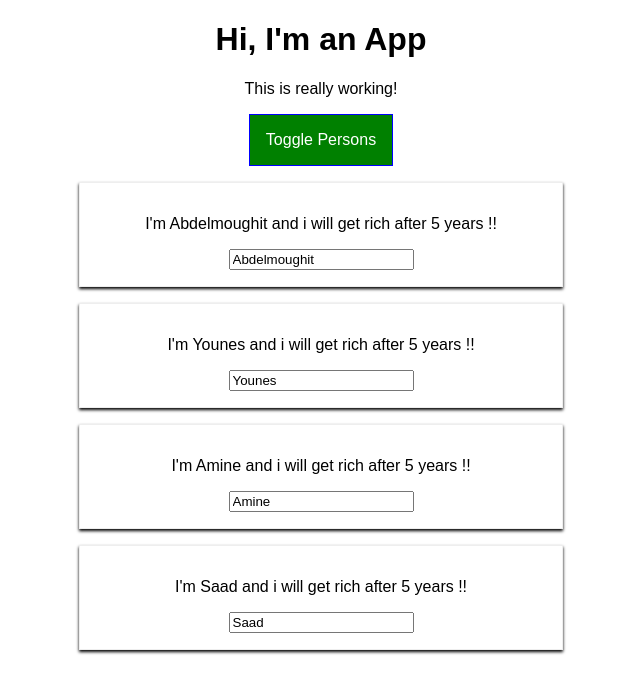
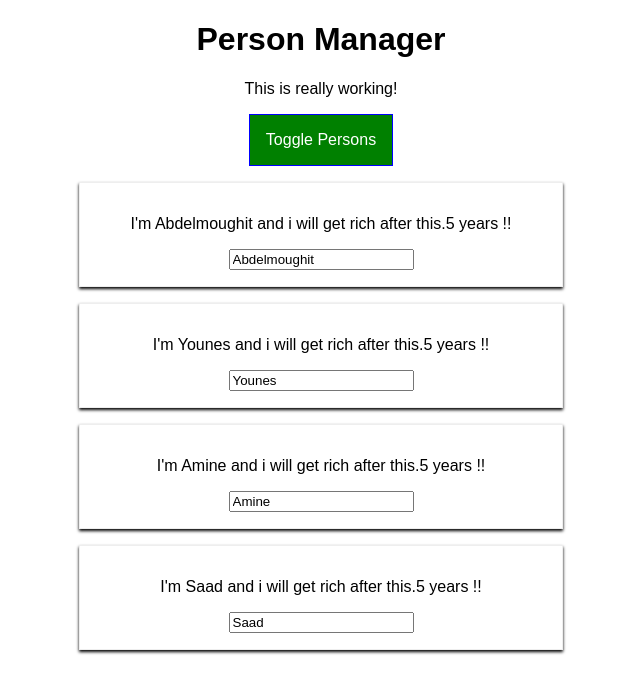
Before and after one commit to abrab93/react-formation, a React app: page / in a window 1280 px wide. Both pictures are taken after a click on the button "Toggle Persons". Shown: the top 694 px of the page, without its empty margins (319-959 px from the left). Built offline with nearby package versions, Linux system fonts and the light colour scheme.

Commit message:
components lifecycle

```diff
--- a/src/components/Cockpit/Cockpit.js
+++ b/src/components/Cockpit/Cockpit.js
@@ -21,7 +21,7 @@
 
     return (
         <div>
-            <h1>Hi, I'm an App</h1>
+            <h1>{props.appTitle}</h1>
             <p className={assinedClasses.join(' ')} >This is really working!</p>
             <button
                 className={btnClass}
--- a/src/components/Persons/Person/Person.js
+++ b/src/components/Persons/Person/Person.js
@@ -1,18 +1,21 @@
-import React from 'react';
+import React, {Component} from 'react';
 // import Radium from 'radium';
 
 import classes from './Person.css';
 
-const person = (props) => {
+class Person extends Component {
 
-    return (
-        <div className={classes.Person}>
-            <p onClick={props.click}>I'm {props.name} and i will get rich after {props.years} years !!</p>
-            <p>{props.children}</p>
-            <input type='text' onChange={props.changed} value={props.name}></input>
-        </div>
-    )
+    render(){
+    console.log('[Pers on.js] rendering...');
+        return (
+            <div className={classes.Person}>
+                <p onClick={this.props.click}>I'm {this.props.name} and i will get rich after this.{this.props.years} years !!</p>
+                <p>{this.props.children}</p>
+                <input  type='text' onChange={this.props.changed} value={this.props.name}></input>
+            </div>
+        )
+    }
 }
 
 // export default Radium(person);
-export default person;
+export default Person;
--- a/src/components/Persons/Persons.js
+++ b/src/components/Persons/Persons.js
@@ -1,13 +1,39 @@
-import React from 'react';
+import React ,{Component} from 'react';
 import Person from './Person/Person';
 
-const persons = (props) => props.persons.map((person, index) => {
-            return <Person
-                click={props.clicked.bind(this, index)}
-                name={person.name}
-                years={person.years}
-                key={person.id}
-                changed={(event) => props.changed(event, person.id)} />
-          });
+class Persons extends Component{
 
-export default persons;
+/*static getDerivedStateFromProps(props, state){
+    console.log('[Persons.js] getDerivedStateFromProps');
+    return state;
+}*/
+
+shouldComponentUpdate(nextProps, nestState){
+    console.log('[Persons.js] shouldComponentUpdate');
+    return true;
+}
+
+getSnapshotBeforeUpdate(prevProps, prevState){
+    console.log('[Persons.js] getSnapshotBeforeUpdate');
+    return {message: 'Snapshot!' };
+}
+
+componentDidUpdate(prevProps, prevState, snapshot){
+    console.log('[Persons.js] componentDidUpdate');
+    console.log(snapshot);
+}
+
+    render(){
+        console.log('[Persons.js] rendering...');
+        return this.props.persons.map((person, index) => {
+                return <Person
+                    click={this.props.clicked.bind(this, index)}
+                    name={person.name}
+                    years={person.years}
+                    key={person.id}
+                    changed={(event) => this.props.changed(event, person.id)} />
+            })
+        }
+};
+
+export default Persons;
--- a/src/containers/App.js
+++ b/src/containers/App.js
@@ -5,6 +5,11 @@
 
 
 class App extends Component {
+    constructor(props){
+        super(props);
+        console.log('[App.js] constructor');
+    }
+
   state = {
     persons: [
       { id: 1, name: "Abdelmoughit", years: 5 },
@@ -13,6 +18,24 @@
       { id: 4, name: "Saad", years: 5 }
     ],
     showPersons: false
+  }
+
+  static getDerivedStateFromProps(props, state){
+      console.log('[App.js] getDerivedStateFromProps',props);
+      return state;
+  }
+
+  componentDidMount(){
+      console.log('[App.js] componentDidMount');
+  }
+
+  shouldComponentUpdate(nextProps, nextState){
+      console.log('[App.js] shouldComponentUpdate');
+      return true;
+  }
+
+  componentDidUpdate(){
+      console.log('[App.js] componentDidUpdate');
   }
 
   deletePersonHandler = (personIndex) => {
@@ -41,7 +64,7 @@
   }
 
   render() {
-
+    console.log('[App.js] render');
     let persons = null;
 
     if (this.state.showPersons) {
@@ -54,6 +77,7 @@
     return (
         <div className={classes.App}>
             <Cockpit
+                appTitle={this.props.appTitle}
                 clicked={this.togglePersonsHandler}
                 persons={this.state.persons}
                 showPersons={this.state.showPersons} />
--- a/src/index.js
+++ b/src/index.js
@@ -4,5 +4,5 @@
 import App from './containers/App';
 import registerServiceWorker from './registerServiceWorker';
 
-ReactDOM.render(<App />, document.getElementById('root'));
+ReactDOM.render(<App appTitle={'Person Manager'} />, document.getElementById('root'));
 registerServiceWorker();
```
